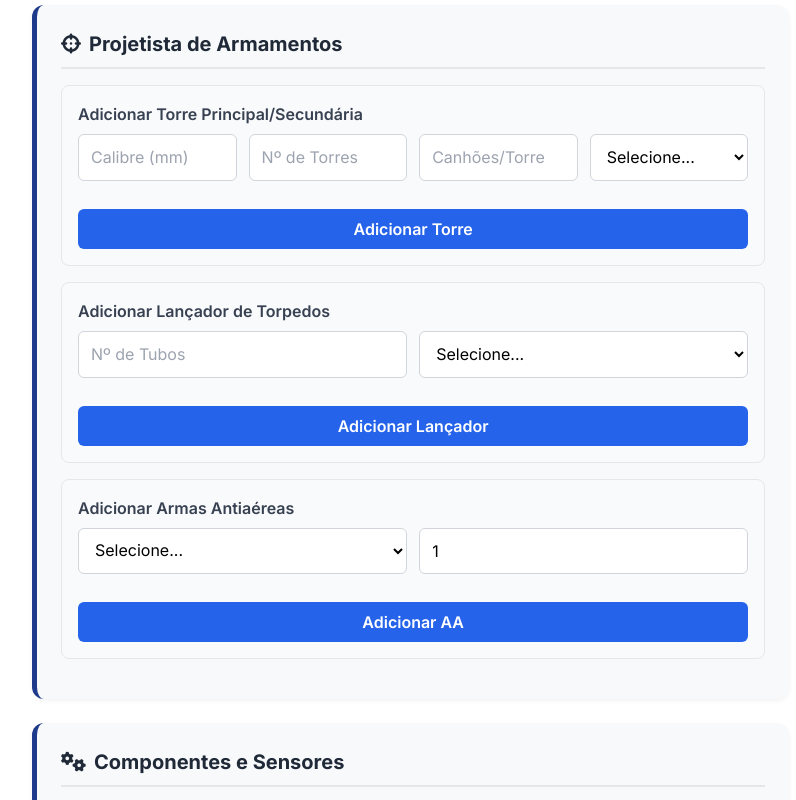
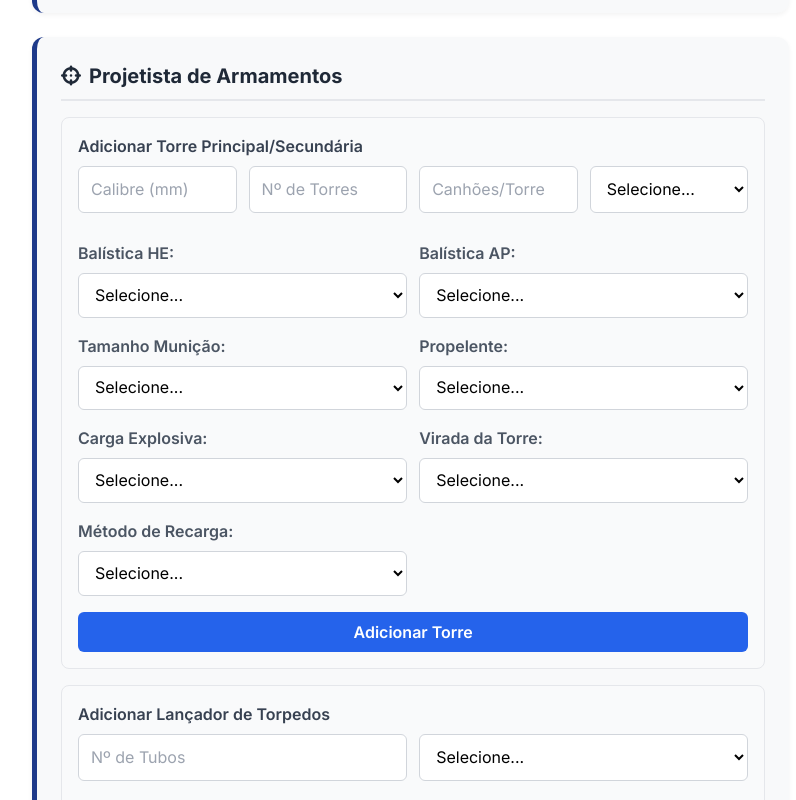
Before and after one commit to Tokochev23/War-1918-Marinha, a plain HTML site: page index.html in a window 1280 px wide. Shown: the part 1859-2659 px from the top of the page, without its empty margins (32-828 px from the left). Drawn offline with nearby package versions, Linux system fonts and the light colour scheme; no server answers.

Commit message:
Update index.html

```diff
--- a/index.html
+++ b/index.html
@@ -130,6 +130,43 @@
                             <select id="gun_mark" class="input-style"></select>
                             <p class="text-xs text-gray-500 mt-1 col-span-4" id="gun_mark_description"></p>
                         </div>
+                        <div class="grid grid-cols-1 md:grid-cols-2 gap-3 mt-3">
+                            <div class="form-group">
+                                <label for="shell_ballistics_he_type">Balística HE:</label>
+                                <select id="shell_ballistics_he_type" class="input-style"></select>
+                                <p class="text-xs text-gray-500 mt-1" id="shell_ballistics_he_type_description"></p>
+                            </div>
+                            <div class="form-group">
+                                <label for="shell_ballistics_ap_type">Balística AP:</label>
+                                <select id="shell_ballistics_ap_type" class="input-style"></select>
+                                <p class="text-xs text-gray-500 mt-1" id="shell_ballistics_ap_type_description"></p>
+                            </div>
+                            <div class="form-group">
+                                <label for="shell_size_type">Tamanho Munição:</label>
+                                <select id="shell_size_type" class="input-style"></select>
+                                <p class="text-xs text-gray-500 mt-1" id="shell_size_type_description"></p>
+                            </div>
+                            <div class="form-group">
+                                <label for="propellant_type">Propelente:</label>
+                                <select id="propellant_type" class="input-style"></select>
+                                <p class="text-xs text-gray-500 mt-1" id="propellant_type_description"></p>
+                            </div>
+                            <div class="form-group">
+                                <label for="bursting_charge_type">Carga Explosiva:</label>
+                                <select id="bursting_charge_type" class="input-style"></select>
+                                <p class="text-xs text-gray-500 mt-1" id="bursting_charge_type_description"></p>
+                            </div>
+                            <div class="form-group">
+                                <label for="turret_traverse_type">Virada da Torre:</label>
+                                <select id="turret_traverse_type" class="input-style"></select>
+                                <p class="text-xs text-gray-500 mt-1" id="turret_traverse_type_description"></p>
+                            </div>
+                            <div class="form-group">
+                                <label for="reloading_method_type">Método de Recarga:</label>
+                                <select id="reloading_method_type" class="input-style"></select>
+                                <p class="text-xs text-gray-500 mt-1" id="reloading_method_type_description"></p>
+                            </div>
+                        </div>
                         <button id="add_gun_button" class="btn-primary mt-3 w-full">Adicionar Torre</button>
                     </div>
                     <div class="armament-designer p-4 border rounded-lg bg-gray-50 mb-4">
```
